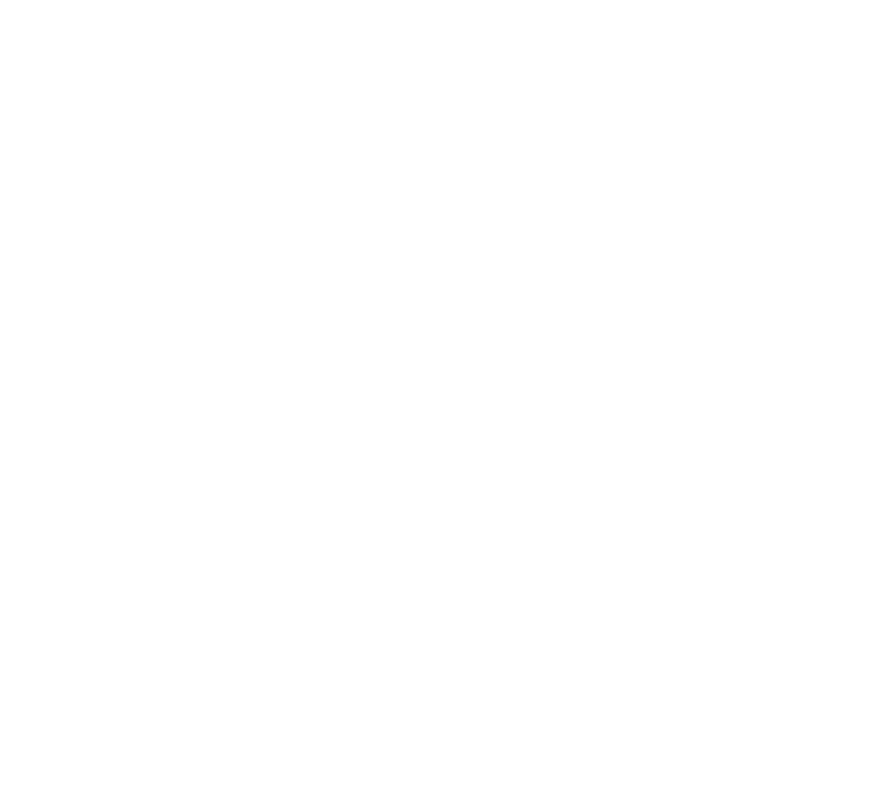
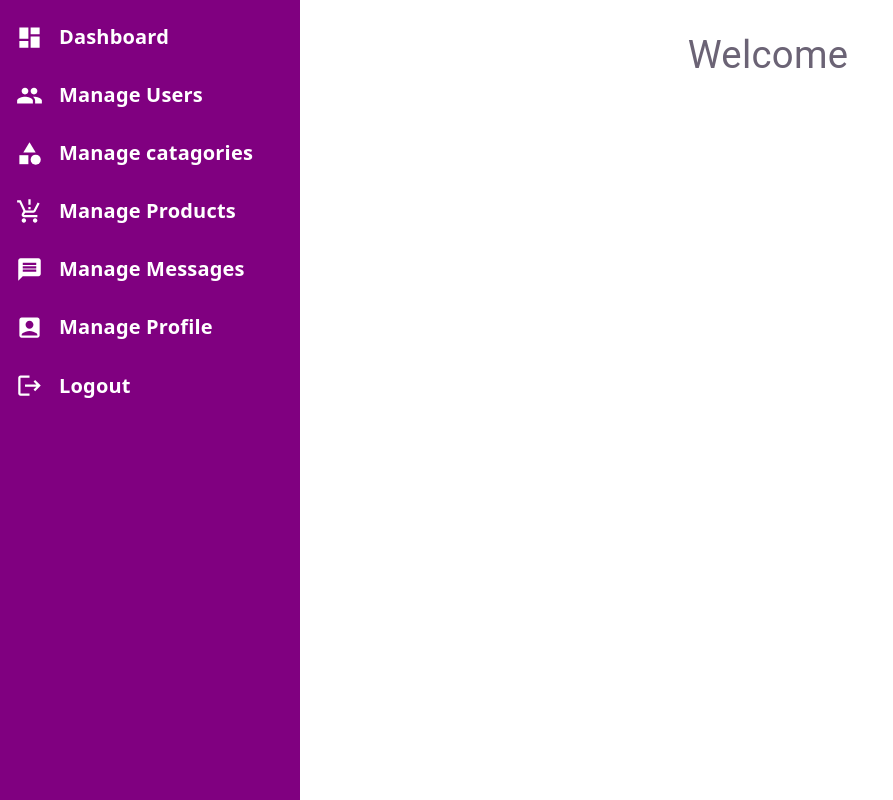
Before and after one commit to Hamzakurd/React6, a React (Vite) app in the folder react/: page /admin/dashboard in a window 1280 px wide. Before the commit this address had no page. Shown: the whole page, without its empty margins (0-893 px from the left). Built offline with nearby package versions, Linux system fonts and the light colour scheme.

Commit message:
add side bar

```diff
--- a/react/src/App.jsx
+++ b/react/src/App.jsx
@@ -1,3 +1,4 @@
+
 
 
 import Home from "./Pages/Home/Home";
@@ -5,14 +6,19 @@
 import Login from "./component/Auth/Login";
 import Register from "./component/Auth/Register";
 import { Route, Routes } from "react-router-dom";
+import AdminDashboard from "./component/Admin/AdminDashboard";
 
 function App() {
   return (
     <Routes>
       <Route path="/" element={<Landingpage />} />
-      <Route path="/home" element={<Home />} />
+      <Route path="/Home" element={<Home />} />
       <Route path="/Register" element={<Register />} />
       <Route path="/Login" element={<Login />} />
+      <Route
+        path="/admin/dashboard"
+        element={<AdminDashboard />}
+      />
     </Routes>
   );
 }
--- /dev/null
+++ b/react/src/component/Admin/AdminDashboard.jsx
@@ -0,0 +1,23 @@
+import { Box, Typography } from "@mui/material";
+import { useAuth } from "../Hooks/useAuth";
+import SideBar from "./SideBar";
+
+export default function AdminDashboard(){
+    const {currentUser} = useAuth();
+    return<>
+    <Box sx={{display:"flex" , flexDirection:"row"}}>
+        <Box sx={{flex:1}}>
+            <SideBar/>
+        </Box>
+
+        <Box sx={{flex:4,my:4}}>
+            <Typography variant="h4">Welcome {currentUser.name}
+
+            </Typography>
+        </Box>
+
+    </Box>
+
+
+    </>
+}
--- /dev/null
+++ b/react/src/component/Admin/SideBar.jsx
@@ -0,0 +1,58 @@
+import { Box, List, ListItem, ListItemButton } from "@mui/material";
+import { useAuth } from "../Hooks/useAuth";
+import { useNavigate } from "react-router-dom";
+import DashboardIcon from '@mui/icons-material/Dashboard';
+import GroupIcon from '@mui/icons-material/Group';
+import MessageIcon from '@mui/icons-material/Message';
+import CategoryIcon from '@mui/icons-material/Category';
+import ProductionQuantityLimitsIcon from '@mui/icons-material/ProductionQuantityLimits';
+import AccountBoxIcon from '@mui/icons-material/AccountBox';
+import LogoutIcon from '@mui/icons-material/Logout';
+export default function SideBar(){
+    const {Logout}= useAuth();
+    const navigate= useNavigate();
+    return<>
+    <Box sx={{
+        position:"fixed",
+        width:"300px",
+        bgcolor:"purple",
+        height:"100vh",
+        overflowY:"scroll",
+        color:"white",
+        fontSize:"20px",
+        fontWeight:"bold",
+    }}>
+        <List>
+            <ListItem>
+            <DashboardIcon/>
+            <ListItemButton onClick={()=>navigate("/admin/dashboard")}>Dashboard</ListItemButton>
+            </ListItem>
+            <ListItem>
+            <GroupIcon/>
+            <ListItemButton>Manage Users</ListItemButton>
+            </ListItem>
+            <ListItem>
+            <CategoryIcon/>
+            <ListItemButton>Manage catagories</ListItemButton>
+            </ListItem>
+            <ListItem>
+            < ProductionQuantityLimitsIcon />
+            <ListItemButton>Manage Products</ListItemButton>
+            </ListItem>
+            <ListItem>
+            <MessageIcon/>
+            <ListItemButton>Manage Messages</ListItemButton>
+            </ListItem>
+            <ListItem>
+            <AccountBoxIcon/>
+            <ListItemButton>Manage Profile</ListItemButton>
+            </ListItem>
+            <ListItem>
+            <LogoutIcon />
+            <ListItemButton onClick={()=>Logout()}>Logout</ListItemButton>
+            </ListItem>
+        </List>
+
+    </Box>
+    </>
+}
```
